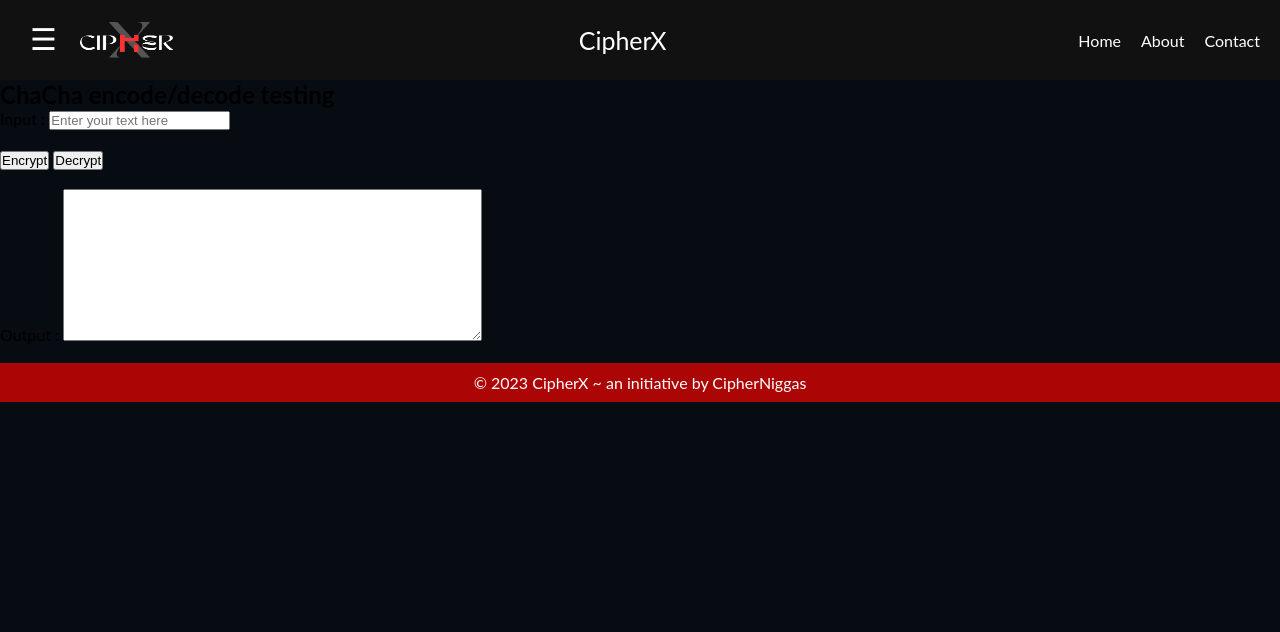
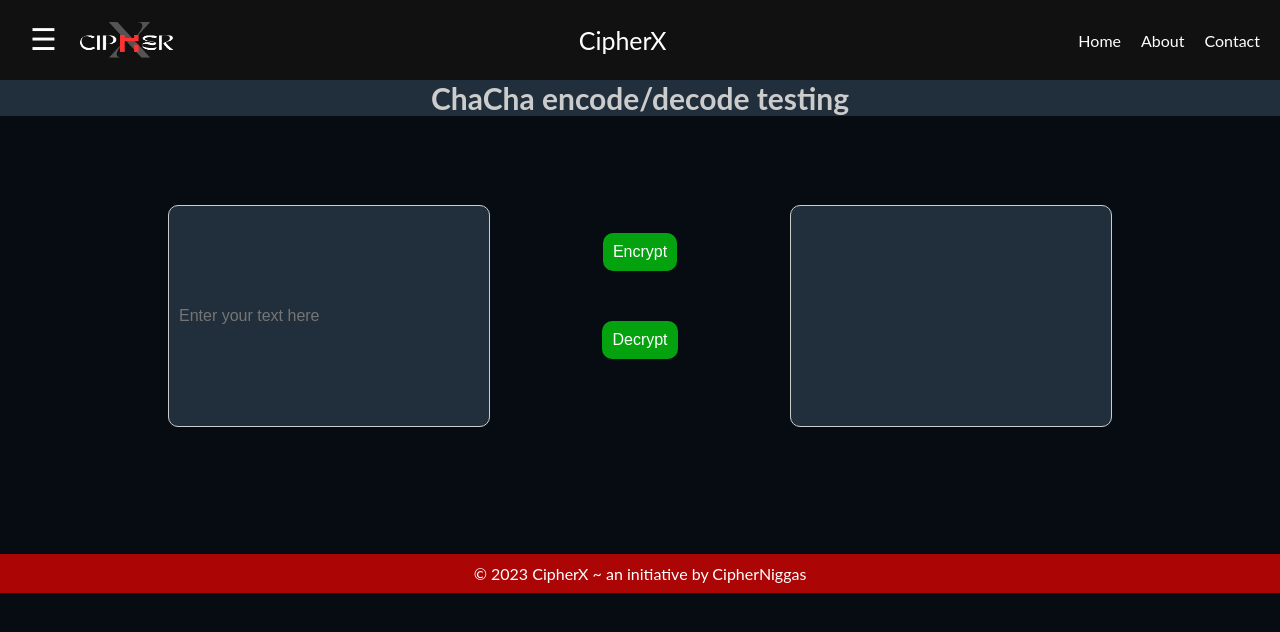
Before and after one commit to Darry1968/cipherx, a Flask app: page /chacha in a window 1280 px wide. Shown: the top 632 px of the page. Run offline with Flask 3, Linux system fonts and the light colour scheme.

Commit message:
chacha changed

```diff
--- a/templates/chacha.html
+++ b/templates/chacha.html
@@ -1,9 +1,104 @@
 {% extends 'base.html' %}
 {% block body %}
 <h2>ChaCha encode/decode testing</h2>
+<style>
 
+h2 {
+            text-align: center;
+            background-color: #212F3C;
+            font-size: 30px;
+            color: #ccc;
+        }
+
+        form {
+            background-color: #070c13;
+        }
+
+        body {
+            background-color: #070c13;
+
+            .container {
+                display: flex;
+                justify-content: center;
+                align-items: center;
+                height: 50vh;
+            }
+
+            .textbox {
+                width: 300px;
+                height: 200px;
+                padding: 10px;
+                font-size: 16px;
+                resize: none;
+                border: 1px solid #ccc;
+                background-color: #212F3C;
+                border-radius: 10px;
+            }
+
+            .buttons {
+                width: 300px;
+                margin-top: 10px;
+                display: flex;
+                flex-direction: column;
+                align-items: center;
+                /* justify-content: space-between; */
+
+            }
+
+            .button {
+                padding: 10px;
+                /* padding-left: 10px; */
+                font-size: 16px;
+                background-color: rgba(3, 201, 13, 0.801);
+                color: white;
+                border: none;
+                cursor: pointer;
+                margin-bottom: 50px;
+                border-radius: 10px;
+            }
+        }
+        .container1{
+                width: 800px;
+                height: 300px;
+                padding: 10px;
+                font-size: 16px;
+                align-items: center ;
+                flex-direction: column;
+                text-align:center;
+                /* resize: none; */
+                margin-left: 50px;
+                 margin-top: 50px;
+                margin-bottom: 20px;
+                border: 1px solid #ccc;
+                background-color: #212F3C ;
+            border-radius: 5px;
+            display: flex;
+    }
+    .container2{
+        width: 800px;
+                height: 2000;
+                padding: 10px;
+                font-size: 16px;
+
+                flex-direction: column;
+                text-align:center;
+                /* resize: none; */
+                margin-left: 50px;
+                 margin-top: 50px;
+                margin-bottom: 20px;
+                border: 1px solid #ccc;
+                background-color: #212F3C ;
+            border-radius: 5px;
+    }
+
+
+
+
+</style>
+<body>
 <form action="/chacha" method="post">
-    <div class="mb-3">
+    <!-- <div class="mb-3">
+
         <label for="exampleFormControlInput1" class="form-label">Input :</label>
         <input type="text" class="form-control form-control-lg" id="exampleFormControlInput1" name="text"
             placeholder="Enter your text here">
@@ -15,5 +110,32 @@
 <br>
 <label for="exampleFormControlOutput1" class="form-label">Output :</label>
 <textarea id="textbox" name="textbox" rows="10" cols="50" spellcheck="false">{% if output is defined %}{{output}}{% endif %}
- </textarea>
-{% endblock body %}
+ </textarea> -->
+
+ <section class="encode">
+    <!-- <label for="exampleFormControlInput1" class="form-label">Input :</label>
+<label for="exampleFormControlOutput1" class="outputlabel">Output :</label> -->
+
+    <div class="container">
+
+        <!-- <label for="exampleFormControlInput1" class="form-label">Input :</label> -->
+        <input type="text" class="textbox" id="exampleFormControlInput1" name="text"
+            placeholder="Enter your text here">
+
+        <div class="buttons">
+            <input type="submit" class="button" name="encrypt" value="Encrypt">
+            <input type="submit" class="button" name="decrypt" value="Decrypt">
+        </div>
+</form>
+<br>
+
+<!-- <label for="exampleFormControlOutput1" class="form-label">Output :</label> -->
+
+<textarea id="textbox" name="textbox" class="textbox" rows="10" cols="50" spellcheck="false">{% if output is defined %}{{output}}{% endif %}
+</textarea>
+</div>
+</section>
+
+
+ {% endblock body %}
+ </body>
```
Also changed, not shown: templates/aes.html (+0 -11 lines), templates/Caesar.html (renamed from templates/Ceaser.html).
